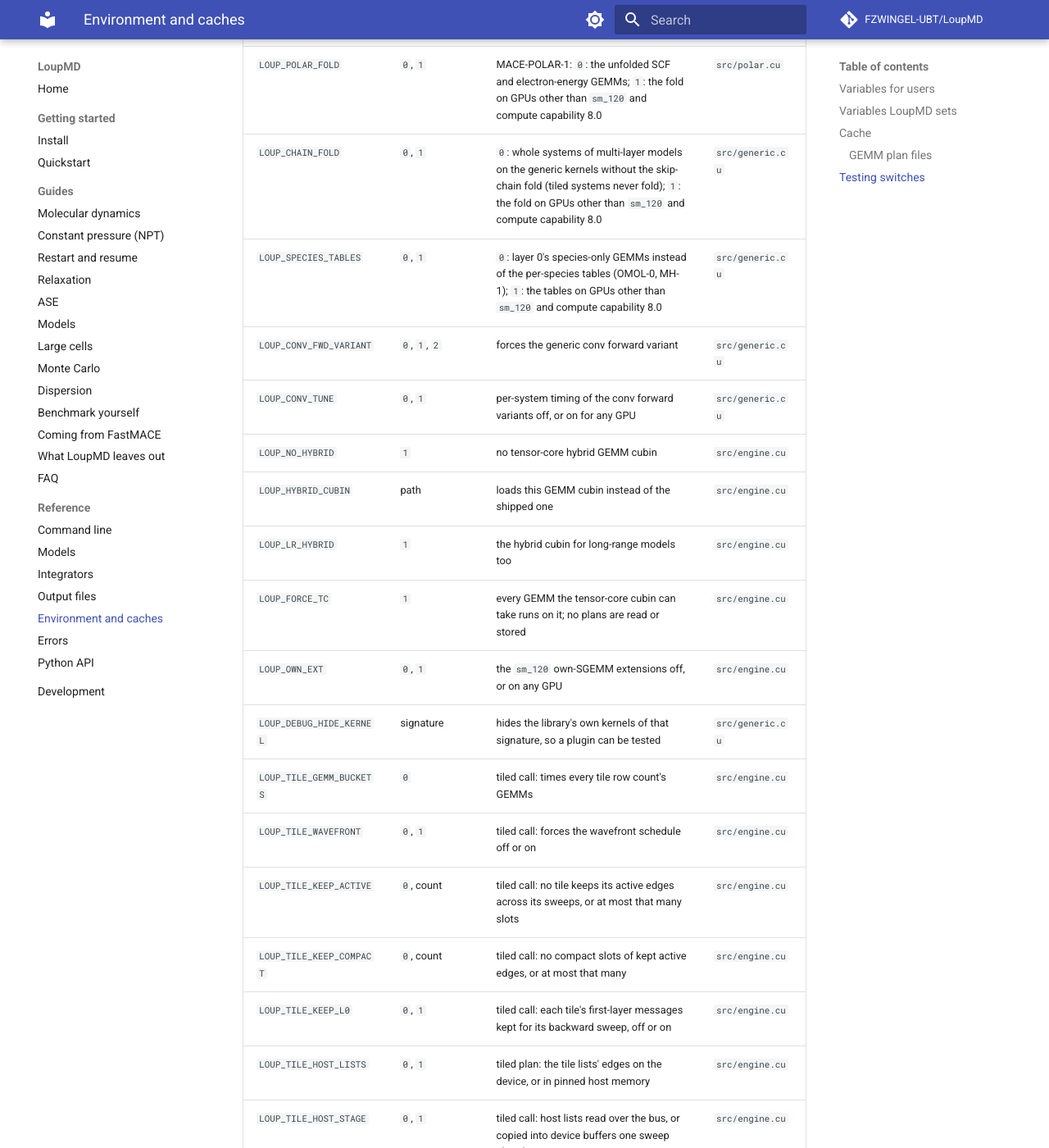
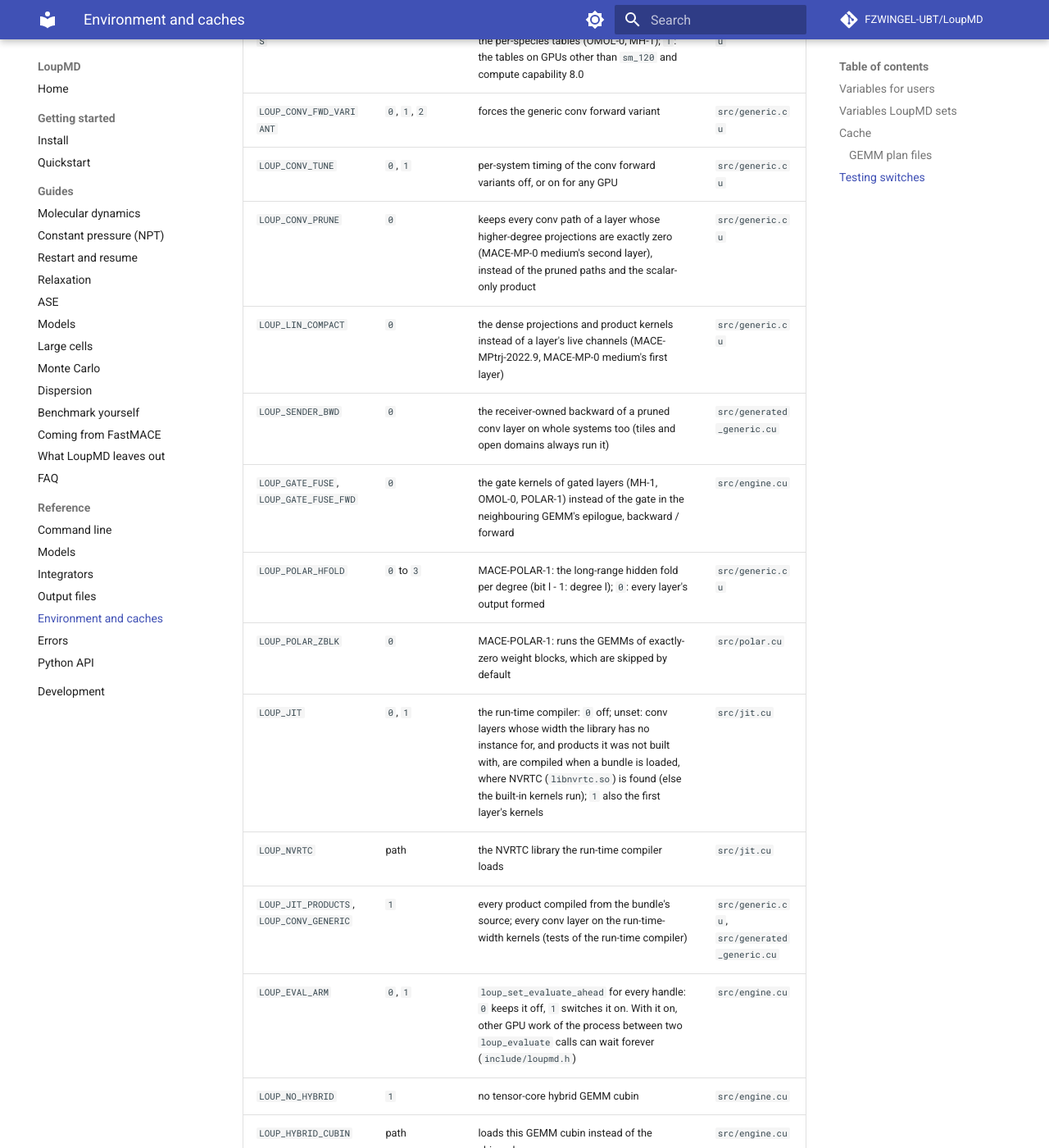
Before and after one commit to FZWINGEL-UBT/LoupMD, an MkDocs documentation site: the page built from docs/reference/environment.md, in a window 1280 px wide and 1400 px high, scrolled down 4030 px. Shown: the whole window at 82% size. Built offline with MkDocs 1.6.1 and Material for MkDocs 9.7.7, drawn with Linux system fonts in a browser that asks for light colours; comment, search, counter and statistics services are not loaded; some of the changed text lies outside the part shown.

Commit message:
docs: one set of kernels, the merged testing switches, the notice's generated files
After the merge of develop (1d15783): the user guide and the reference no longer offer the kernels
specialised to MACE-OMAT-0 medium (LOUP_GENERIC is ignored; `loupmd validate --specialised` stays in the
command's reference as a refused option), the environment reference lists the switches the merged kernels
read (conv pruning, compact layers, the sender-owned backward, gate fusion, the POLAR folds, the run-time
compiler, evaluate ahead) and drops the retired ones, and a plugin built for 0.0.1 is said to need a rebuild.

Co-Authored-By: Claude Fable 5.2 <noreply@anthropic.com>

```diff
--- a/docs/reference/environment.md
+++ b/docs/reference/environment.md
@@ -75,19 +75,25 @@ gates in that form. Most are read when an engine is made; the MD-loop switches a
 
 | Variable | Values | Effect | Read in |
 | --- | --- | --- | --- |
-| `LOUP_GENERIC` | `0`, `1` | `0`: MACE-OMAT-0 medium runs its specialised kernels instead of the generic ones | `loupmd/bundles.py` |
-| `LOUP_SPLINE_VARIANT` | `R1`, `R1p`, `R4`, `R4p`, `R5` | forces the specialised path's spline kernel variant | `src/engine.cu` |
-| `LOUP_WPRIME_THREADS` | `256`, `512` | forces the w' backward kernel's block size | `src/engine.cu` |
-| `LOUP_WPRIME_RCV` | `0`, `1` | forces the receiver-owned w' kernel off or on (default: on at every size on `sm_120` and compute capability 8.0, on other GPUs from 512 atoms) | `src/engine.cu` |
+| `LOUP_GENERIC` | any | ignored (0.0.1: `0` selected the kernels specialised to MACE-OMAT-0 medium, which were retired with their switches `LOUP_SPLINE_VARIANT`, `LOUP_WPRIME_THREADS`, `LOUP_WPRIME_RCV` and `LOUP_M1_CHUNK`) | `loupmd/bundles.py` |
 | `LOUP_REORDER` | `0`, `1` | atom reordering off or on | `src/engine.cu` |
 | `LOUP_ROW_SORT` | `global` | every neighbour row sorted in global scratch, the path of rows over 4,096 edges | `src/engine.cu` |
 | `LOUP_NB_GROUPS` | `0`, `1` | the lane-group neighbour-list kernels off, or on any GPU (default: on for `sm_120` and compute capability 8.0) | `src/engine.cu` |
-| `LOUP_M1_CHUNK` | atoms, `0` | specialised kernels: the receiver chunk of the second layer's messages (`0`: one chunk) | `src/engine.cu` |
 | `LOUP_POLAR_FOLD` | `0`, `1` | MACE-POLAR-1: `0`: the unfolded SCF and electron-energy GEMMs; `1`: the fold on GPUs other than `sm_120` and compute capability 8.0 | `src/polar.cu` |
 | `LOUP_CHAIN_FOLD` | `0`, `1` | `0`: whole systems of multi-layer models on the generic kernels without the skip-chain fold (tiled systems never fold); `1`: the fold on GPUs other than `sm_120` and compute capability 8.0 | `src/generic.cu` |
 | `LOUP_SPECIES_TABLES` | `0`, `1` | `0`: layer 0's species-only GEMMs instead of the per-species tables (OMOL-0, MH-1); `1`: the tables on GPUs other than `sm_120` and compute capability 8.0 | `src/generic.cu` |
 | `LOUP_CONV_FWD_VARIANT` | `0`, `1`, `2` | forces the generic conv forward variant | `src/generic.cu` |
 | `LOUP_CONV_TUNE` | `0`, `1` | per-system timing of the conv forward variants off, or on for any GPU | `src/generic.cu` |
+| `LOUP_CONV_PRUNE` | `0` | keeps every conv path of a layer whose higher-degree projections are exactly zero (MACE-MP-0 medium's second layer), instead of the pruned paths and the scalar-only product | `src/generic.cu` |
+| `LOUP_LIN_COMPACT` | `0` | the dense projections and product kernels instead of a layer's live channels (MACE-MPtrj-2022.9, MACE-MP-0 medium's first layer) | `src/generic.cu` |
+| `LOUP_SENDER_BWD` | `0` | the receiver-owned backward of a pruned conv layer on whole systems too (tiles and open domains always run it) | `src/generated_generic.cu` |
+| `LOUP_GATE_FUSE`, `LOUP_GATE_FUSE_FWD` | `0` | the gate kernels of gated layers (MH-1, OMOL-0, POLAR-1) instead of the gate in the neighbouring GEMM's epilogue, backward / forward | `src/engine.cu` |
+| `LOUP_POLAR_HFOLD` | `0` to `3` | MACE-POLAR-1: the long-range hidden fold per degree (bit l - 1: degree l); `0`: every layer's output formed | `src/generic.cu` |
+| `LOUP_POLAR_ZBLK` | `0` | MACE-POLAR-1: runs the GEMMs of exactly-zero weight blocks, which are skipped by default | `src/polar.cu` |
+| `LOUP_JIT` | `0`, `1` | the run-time compiler: `0` off; unset: conv layers whose width the library has no instance for, and products it was not built with, are compiled when a bundle is loaded, where NVRTC (`libnvrtc.so`) is found (else the built-in kernels run); `1` also the first layer's kernels | `src/jit.cu` |
+| `LOUP_NVRTC` | path | the NVRTC library the run-time compiler loads | `src/jit.cu` |
+| `LOUP_JIT_PRODUCTS`, `LOUP_CONV_GENERIC` | `1` | every product compiled from the bundle's source; every conv layer on the run-time-width kernels (tests of the run-time compiler) | `src/generic.cu`, `src/generated_generic.cu` |
+| `LOUP_EVAL_ARM` | `0`, `1` | `loup_set_evaluate_ahead` for every handle: `0` keeps it off, `1` switches it on. With it on, other GPU work of the process between two `loup_evaluate` calls can wait forever (`include/loupmd.h`) | `src/engine.cu` |
 | `LOUP_NO_HYBRID` | `1` | no tensor-core hybrid GEMM cubin | `src/engine.cu` |
 | `LOUP_HYBRID_CUBIN` | path | loads this GEMM cubin instead of the shipped one | `src/engine.cu` |
 | `LOUP_LR_HYBRID` | `1` | the hybrid cubin for long-range models too | `src/engine.cu` |
@@ -115,8 +121,10 @@ gates in that form. Most are read when an engine is made; the MD-loop switches a
 | `LOUP_D3_PME_ORDER` | `4`, `5`, `6`, `8` | D3 mesh: the B-spline order | `src/dispersion/d3_pair.cu` |
 | `LOUP_D3_ATM_PROJ` | `0` | D3 three-body term: the per-triangle C6 table walk | `src/dispersion/d3_pair.cu` |
 | `LOUP_SWEEP_REPLAY` | any value | generic path: a whole system runs the sweep schedule of a tiled one, without the skip-chain fold (not for long-range models) | `src/generic.cu` |
-| `LOUP_DEBUG_PACK` | any value | prints the packed tables' relative error per layer | `src/generic.cu`, `src/model_loader.cu` |
+| `LOUP_DEBUG_PACK` | any value | prints the packed tables' relative error per layer | `src/generic.cu` |
 | `LOUP_DEBUG_ERRORS` | any value | prints every library error to standard error | `src/engine.cu` |
+| `LOUP_DEBUG_JIT`, `LOUP_DEBUG_COMPACT`, `LOUP_DEBUG_ARM` | `1` | print what the run-time compiler builds or reads from its cache, the compacted layers, and why nothing is queued ahead | `src/generic.cu`, `src/jit.cu`, `src/engine.cu` |
+| `LOUP_DEBUG_EVAL_TIMES` | `1` | when a handle is destroyed, prints where its `loup_evaluate` calls spent their time | `src/engine.cu` |
 | `LOUP_DEBUG_GRAPHS`, `LOUP_DEBUG_GEMM`, `LOUP_DEBUG_GEMM_BUCKETS`, `LOUP_DEBUG_SPLINE` | any value | print diagnostics of CUDA graphs, GEMM plans, bucketed GEMM timings and kernel-variant timings | `src/engine.cu`, `src/generic.cu` |
 | `LOUP_DEBUG_TILE_TIMES` | `1` | prints the tiled call's phase times, the row pool and the kept slots | `src/engine.cu` |
 | `LOUP_TILED_HOST_MD` | `1` | tiled MD: the integrator on the host (NVE and Langevin only, with its own Langevin noise stream) instead of on the device | `loupmd/tiled_engine.py` |
```
Also changed, not shown: docs/guide/models.md (+9 -6 lines), docs/reference/cli.md (+4 -3 lines), docs/reference/models.md (+5 -7 lines), docs/reference/output.md (+1 -1 lines), 1 other file.
